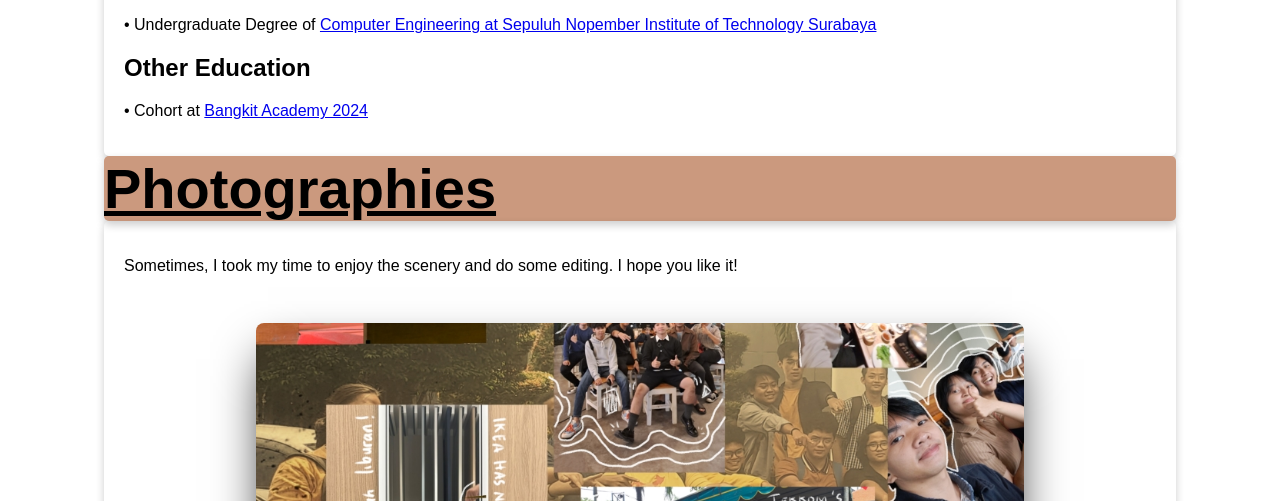
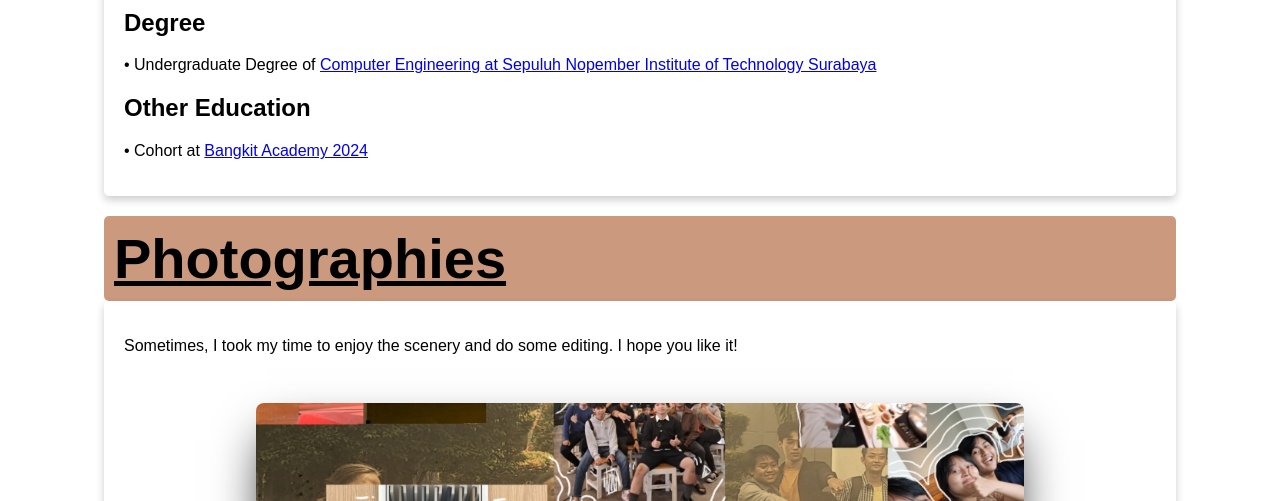
Before and after one commit to Abyanaka/Who-sBeryl, a plain HTML site: page index.html in a window 1280 px wide. Shown: the part 635-1136 px from the top of the page. Drawn offline with Linux system fonts and the light colour scheme.

Commit message:
Update app.css

```diff
--- a/CSS/app.css
+++ b/CSS/app.css
@@ -115,9 +115,9 @@ main .content-content article {
   }
 
   main .content-content .title {
-    box-shadow: 0 4px 8px 0 rgba(0, 0, 0, 0.2);
+    /* box-shadow: 0 4px 8px 0 rgba(0, 0, 0, 0.2); */
     border-radius: 5px;
-    /* padding: 20px; */
+    padding: 10px;
     margin-block: 0rem;
     font-size: 3.5rem;
     text-decoration: underline;
@@ -125,6 +125,7 @@ main .content-content article {
     display: flex;
     /* position: fixed; */
     background-color: #cb997e;
+    margin-top: 20px;
   }
 main .content .content-image{
   grid-column: 2;
```
